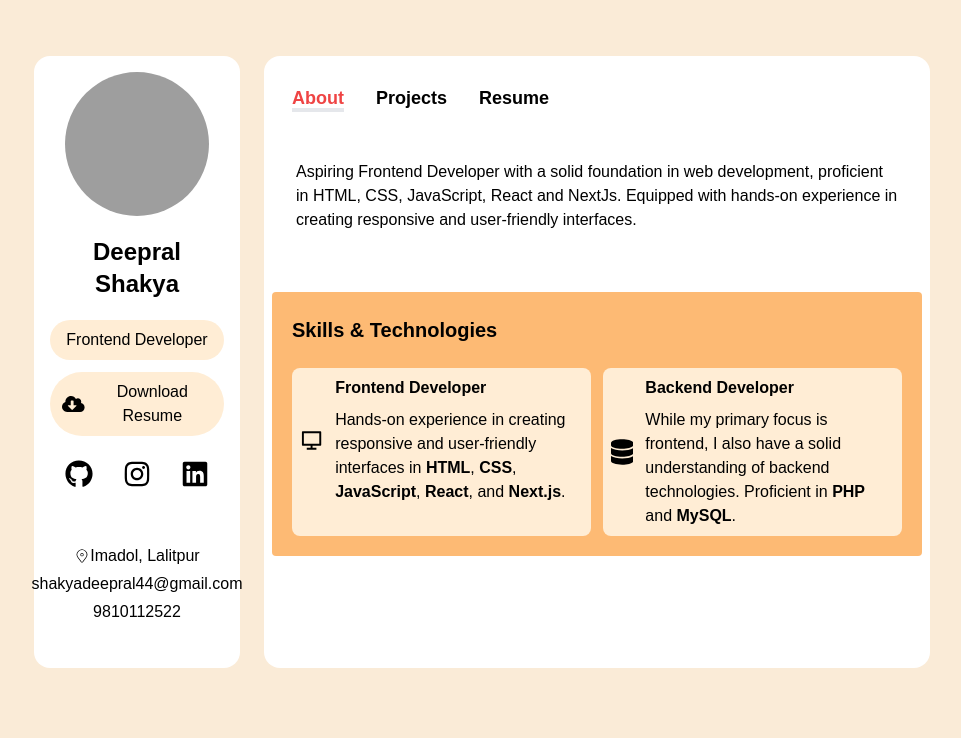
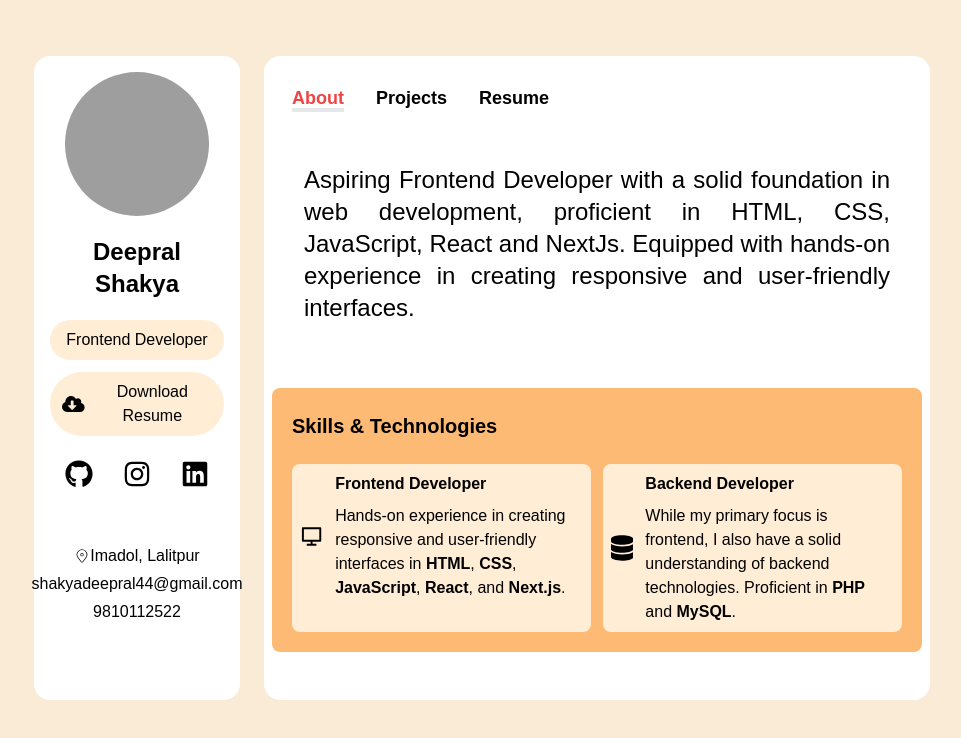
Before and after one commit to DeepralShakya/Portfolio-Next.js, a Next.js app: page / in a window 1280 px wide. Shown: the top 738 px of the page, without its empty margins (158-1119 px from the left). Built offline with nearby package versions, Linux system fonts and the light colour scheme; grey boxes are pictures that could not be loaded.

Commit message:
Small Adjustments

```diff
--- a/pages/index.tsx
+++ b/pages/index.tsx
@@ -5,9 +5,9 @@ import React from 'react'
 const index = () => {
   return (
     <div className='flex flex-col px-8 pt-2'>
-      <h1 className='my-3 font-medium'>Aspiring Frontend Developer with a solid foundation in web development, proficient in HTML, CSS,
+      <h1 className='mx-2 my-4 text-2xl font-medium text-justify'>Aspiring Frontend Developer with a solid foundation in web development, proficient in HTML, CSS,
       JavaScript, React and NextJs. Equipped with hands-on experience in creating responsive and user-friendly interfaces.</h1>
-      <div className='p-5 my-12 bg-orange-300 rounded' style={{marginLeft:'-1.5rem', marginRight:'-1.5rem'}}>
+      <div className='p-5 my-12 bg-orange-300 rounded-lg' style={{marginLeft:'-1.5rem', marginRight:'-1.5rem'}}>
         <h4 className='mt-1 mb-6 text-xl font-bold '>Skills & Technologies</h4>
         <div className='grid gap-3 lg:grid-cols-2'>
           {services.map(service => (
```
